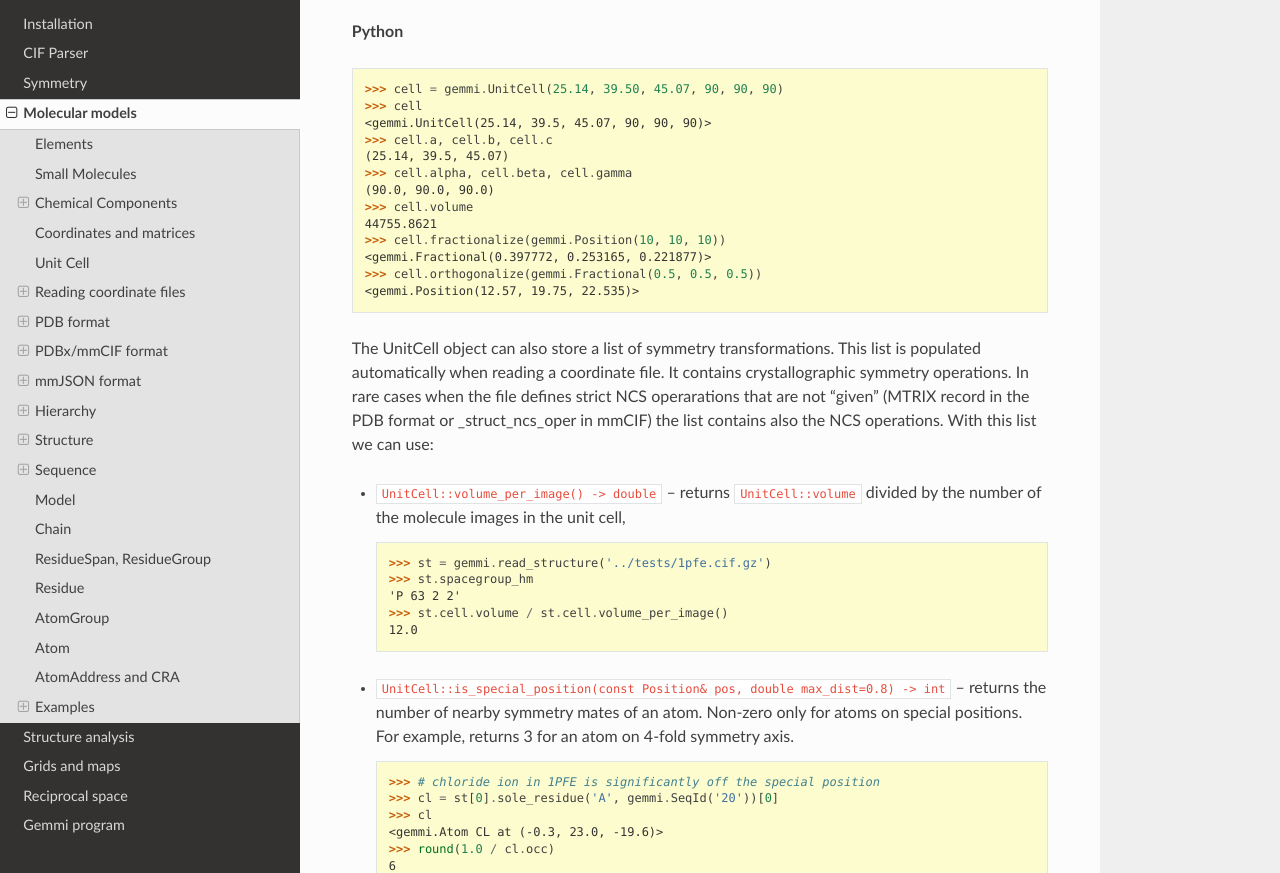
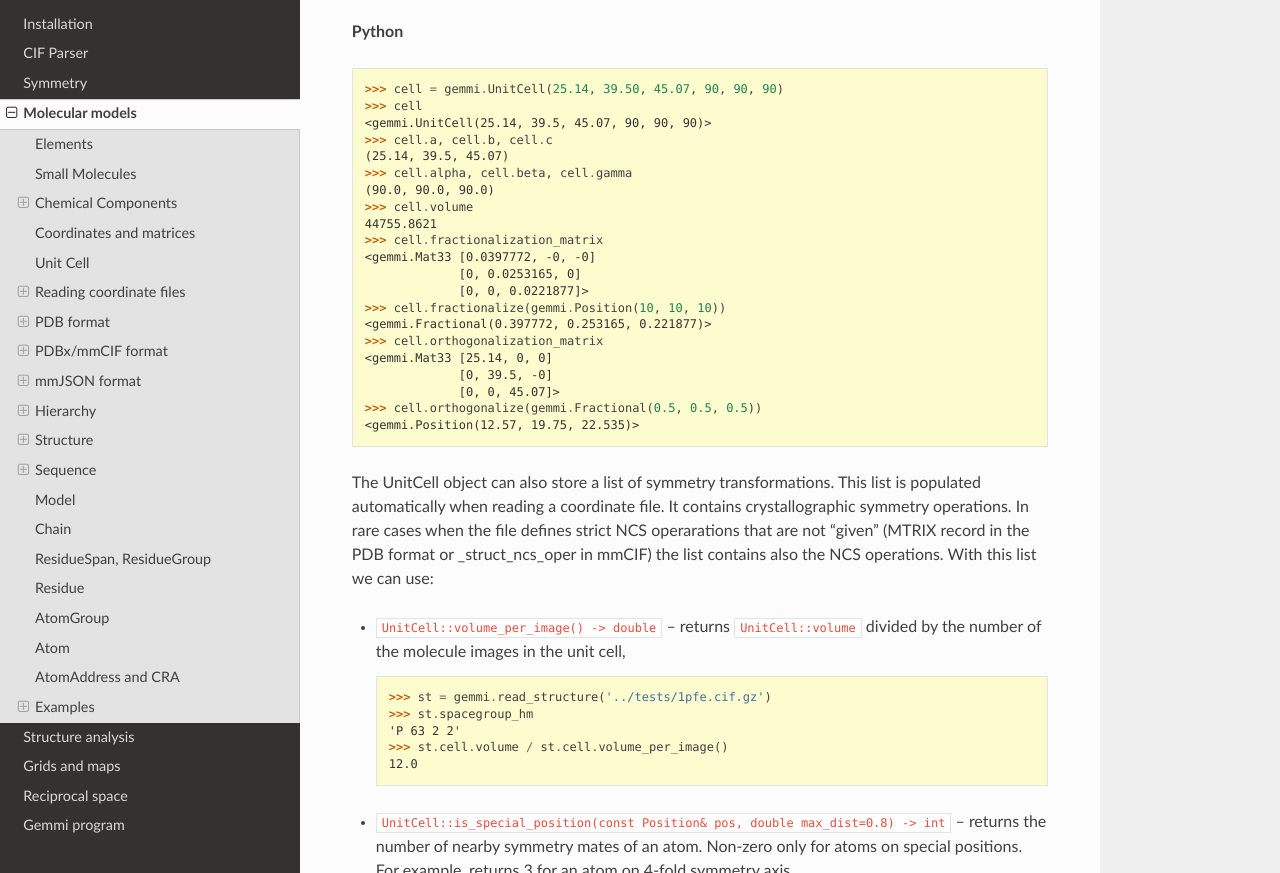
Before and after one commit to project-gemmi/gemmi, a Sphinx documentation site: the page built from docs/mol.rst, in a window 1280 px wide and 900 px high, scrolled down 7174 px, cut to the strip 27-900 px from the top of the window. Built offline with Sphinx 7.4.7 and the Read the Docs theme 2.0.0, drawn with Linux system fonts in a browser that asks for light colours.

Commit message:
python: UnitCell.fractionalization_matrix and orthogonalization_matrix

```diff
--- a/docs/mol.rst
+++ b/docs/mol.rst
@@ -409,8 +409,16 @@ Here are the most important properties and methods of the ``UnitCell`` class:
     (90.0, 90.0, 90.0)
     >>> cell.volume
     44755.8621
+    >>> cell.fractionalization_matrix
+    <gemmi.Mat33 [0.0397772, -0, -0]
+                 [0, 0.0253165, 0]
+                 [0, 0, 0.0221877]>
     >>> cell.fractionalize(gemmi.Position(10, 10, 10))
     <gemmi.Fractional(0.397772, 0.253165, 0.221877)>
+    >>> cell.orthogonalization_matrix
+    <gemmi.Mat33 [25.14, 0, 0]
+                 [0, 39.5, -0]
+                 [0, 0, 45.07]>
     >>> cell.orthogonalize(gemmi.Fractional(0.5, 0.5, 0.5))
     <gemmi.Position(12.57, 19.75, 22.535)>
 
```
Also changed, not shown: 1 other file.
